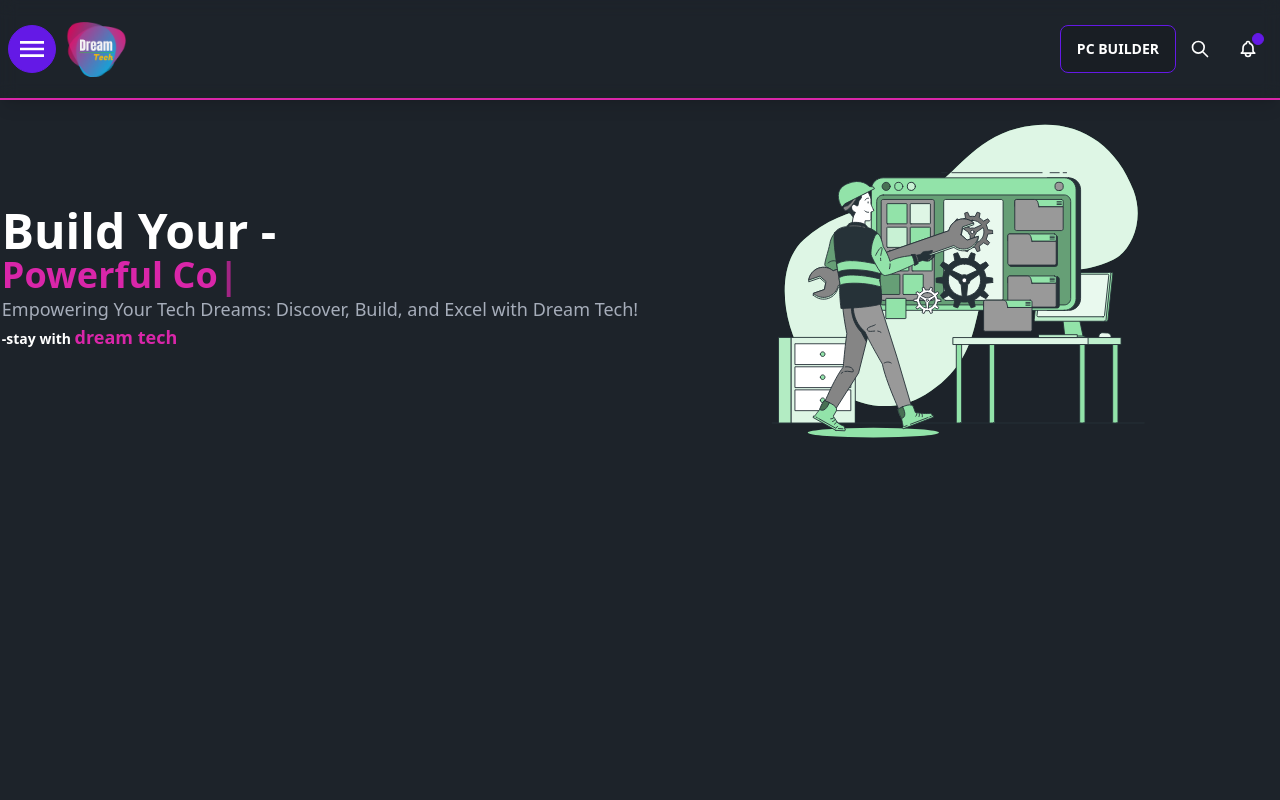
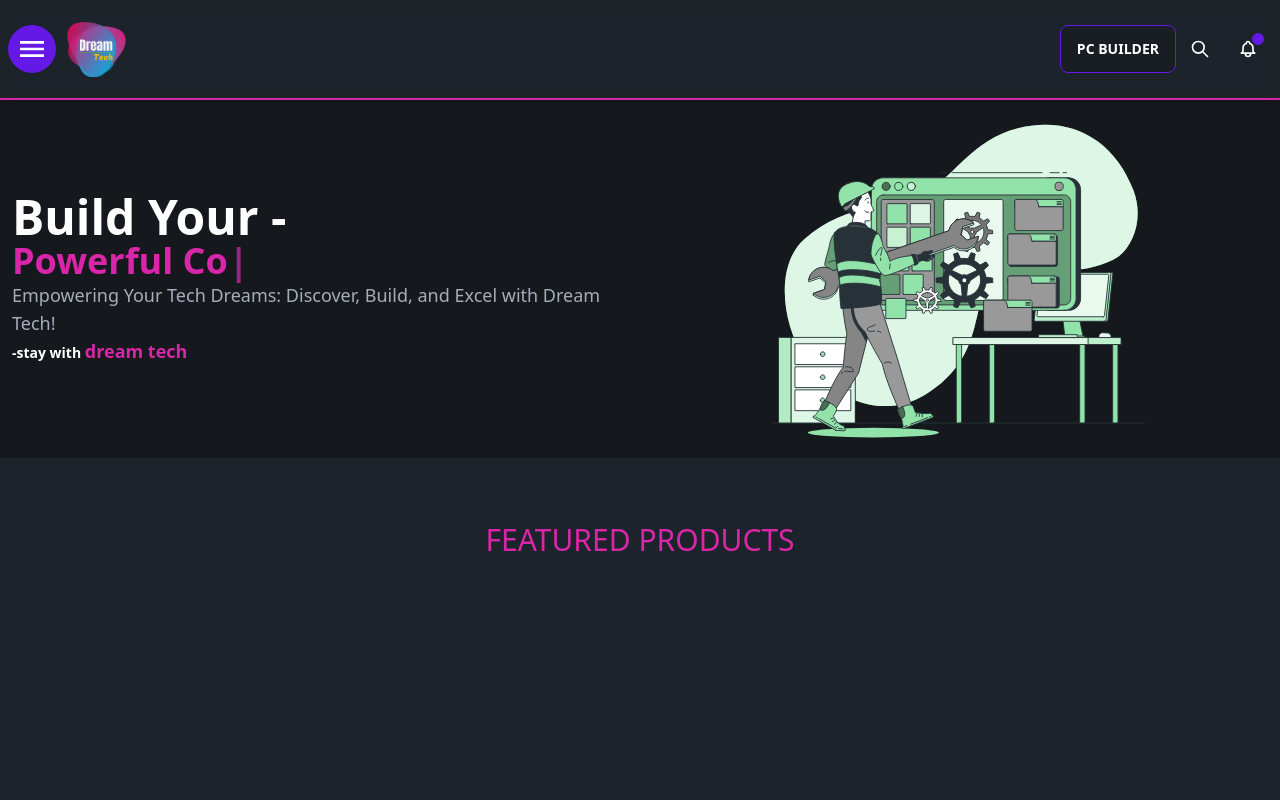
Before and after one commit to abir14016/dream-tech, a Next.js app: page / in a window 1280 px wide. Shown: the top 800 px of the page. Built offline with nearby package versions, Linux system fonts and the light colour scheme.

Commit message:
redux store created

```diff
--- a/package.json
+++ b/package.json
@@ -14,6 +14,7 @@
     "@fortawesome/free-regular-svg-icons": "^6.4.2",
     "@fortawesome/free-solid-svg-icons": "^6.4.2",
     "@fortawesome/react-fontawesome": "^0.2.0",
+    "@reduxjs/toolkit": "^1.9.5",
     "autoprefixer": "10.4.15",
     "eslint": "8.47.0",
     "eslint-config-next": "13.4.19",
@@ -21,6 +22,7 @@
     "postcss": "8.4.28",
     "react": "18.2.0",
     "react-dom": "18.2.0",
+    "react-redux": "^8.1.2",
     "tailwindcss": "3.3.3",
     "typewriter-effect": "^2.20.1"
   },
--- a/src/components/ui/Banner.js
+++ b/src/components/ui/Banner.js
@@ -5,8 +5,8 @@ import Typewriter from 'typewriter-effect';
 
 const Banner = () => {
     return (
-        <div className="md:grid grid-cols-2">
-            <div className='flex justify-center items-center'>
+        <div className="md:grid grid-cols-2 bg-base-300">
+            <div className='flex justify-center items-center px-3'>
                 <div>
                     <div className=' text-3xl md:text-4xl font-bold text-secondary'>
                         <p className='text-white text-3xl md:text-5xl'>Build Your - </p>
--- /dev/null
+++ b/src/components/ui/FeaturedProducts.js
@@ -0,0 +1,11 @@
+import React from 'react';
+
+const FeaturedProducts = () => {
+    return (
+        <div className='mt-10 md:mt-16'>
+            <h2 className=' uppercase text-xl md:text-3xl text-secondary text-center'>Featured Products</h2>
+        </div>
+    );
+};
+
+export default FeaturedProducts;
--- a/src/pages/index.js
+++ b/src/pages/index.js
@@ -1,9 +1,11 @@
 import Banner from "@/components/ui/Banner";
+import FeaturedProducts from "@/components/ui/FeaturedProducts";
 
 const HomePage = () => {
   return (
     <div className='min-h-screen'>
       <Banner />
+      <FeaturedProducts />
     </div>
   );
 };
--- /dev/null
+++ b/src/redux/store.js
@@ -0,0 +1,5 @@
+import { configureStore } from '@reduxjs/toolkit'
+
+export const store = configureStore({
+    reducer: {},
+})
```
Also changed, not shown: 1 other file (tests, documents, lock files or other folders).
